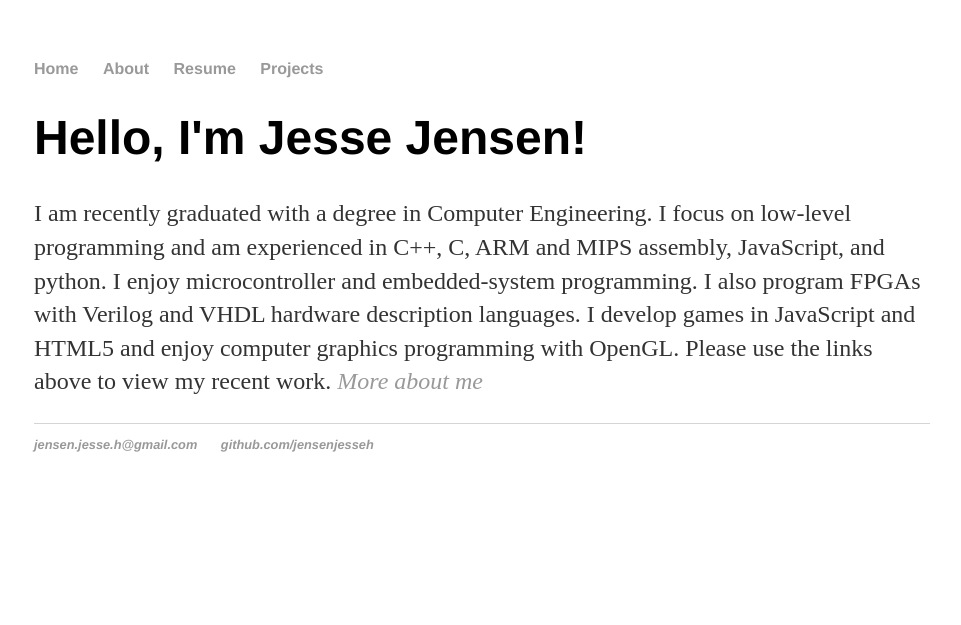
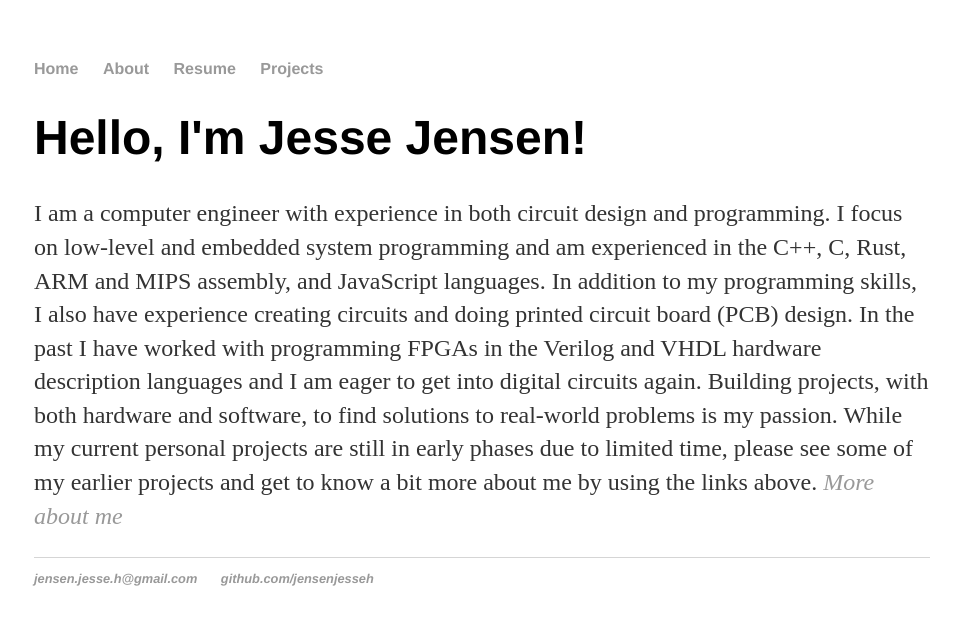
Before and after one commit to jensenjesseh/jensenjesseh.github.io, a Jekyll site: the page built from index.html, in a window 1280 px wide. Shown: the top 625 px of the page, without its empty margins (158-1119 px from the left). Built offline with Jekyll 4.4.1, drawn with Linux system fonts in a browser that asks for light colours.

Commit message:
Update index.html

```diff
--- a/index.html
+++ b/index.html
@@ -4,5 +4,5 @@ title: Jesse Jensen, Computer Engineer
 ---
 <div class="blurb">
 	<h1>Hello, I'm Jesse Jensen!</h1>
-	<p>I am recently graduated with a degree in Computer Engineering. I focus on low-level programming and am experienced in C++, C, ARM and MIPS assembly, JavaScript, and python. I enjoy microcontroller and embedded-system programming. I also program FPGAs with Verilog and VHDL hardware description languages. I develop games in JavaScript and HTML5 and enjoy computer graphics programming with OpenGL. Please use the links above to view my recent work.<em> <a href="/about">More about me</a></p>
+	<p>I am a computer engineer with experience in both circuit design and programming. I focus on low-level and embedded system programming and am experienced in the C++, C, Rust, ARM and MIPS assembly, and JavaScript languages. In addition to my programming skills, I also have experience creating circuits and doing printed circuit board (PCB) design. In the past I have worked with programming FPGAs in the Verilog and VHDL hardware description languages and I am eager to get into digital circuits again. Building projects, with both hardware and software, to find solutions to real-world problems is my passion. While my current personal projects are still in early phases due to limited time, please see some of my earlier projects and get to know a bit more about me by using the links above.<em> <a href="/about">More about me</p>
 </div><!-- /.blurb -->
```
